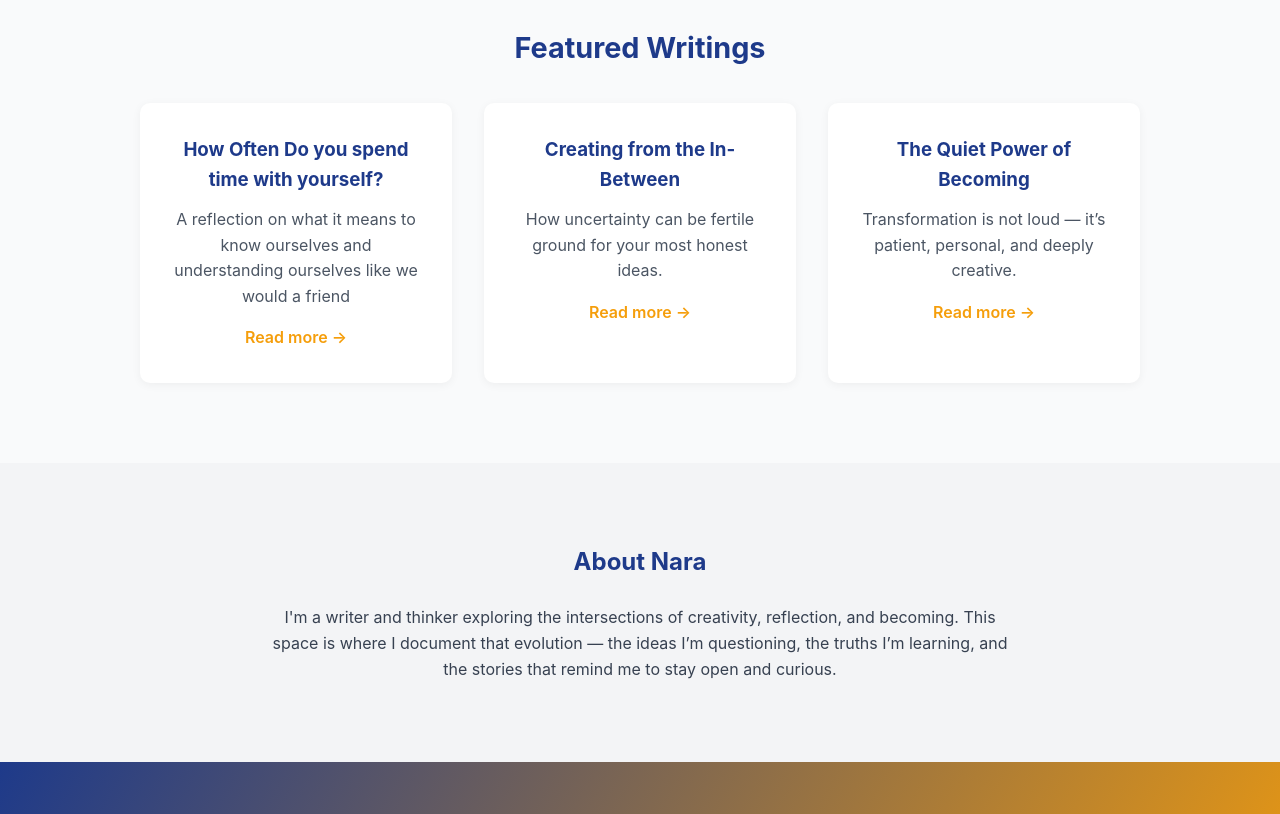
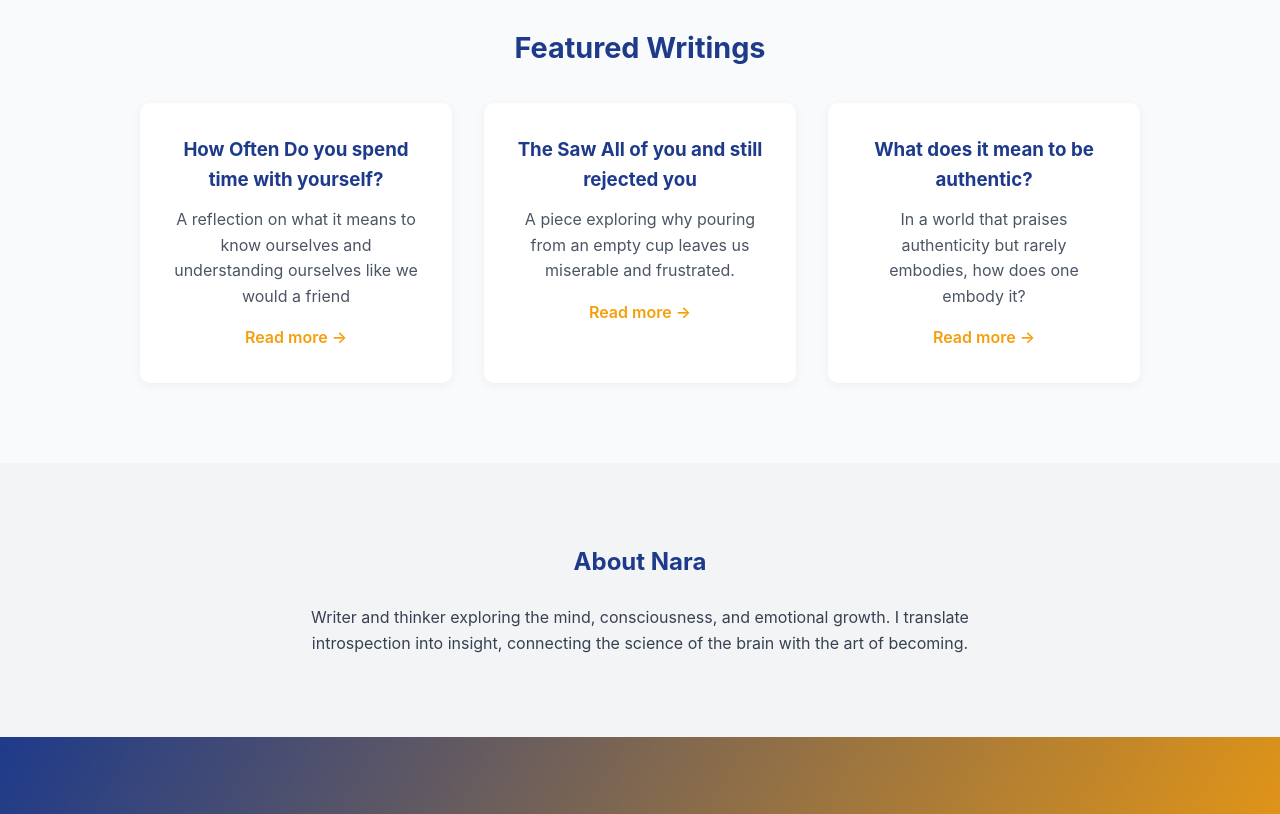
Before and after one commit to sharonnarangi/BlogR-Landing-Page, a plain HTML site: page blogr-landing-page-main/index.html in a window 1280 px wide. Shown: the part 540-1354 px from the top of the page. Drawn offline with Linux system fonts and the light colour scheme.

Commit message:
Feat: Paragraph

```diff
--- a/blogr-landing-page-main/index.html
+++ b/blogr-landing-page-main/index.html
@@ -39,15 +39,15 @@
       </article>
 
       <article class="post">
-        <h3>Creating from the In-Between</h3>
-        <p>How uncertainty can be fertile ground for your most honest ideas.</p>
-        <a href="https://substack.com/@narathinks" target="_blank">Read more →</a>
+        <h3>The Saw All of you and still rejected you</h3>
+        <p>A piece exploring why pouring from an empty cup leaves us miserable and frustrated.</p>
+        <a href="https://substack.com/@narathinks/note/p-176987055?utm_source=notes-share-action&r=5vdy7g" target="_blank">Read more →</a>
       </article>
 
       <article class="post">
-        <h3>The Quiet Power of Becoming</h3>
-        <p>Transformation is not loud — it’s patient, personal, and deeply creative.</p>
-        <a href="https://substack.com/@narathinks" target="_blank">Read more →</a>
+        <h3>What does it mean to be authentic?</h3>
+        <p>In a world that praises authenticity but rarely embodies, how does one embody it?</p>
+        <a href="https://substack.com/@narathinks/note/p-176925190?utm_source=notes-share-action&r=5vdy7g" target="_blank">Read more →</a>
       </article>
     </div>
   </section>
@@ -55,9 +55,9 @@
   <!-- ABOUT SECTION -->
   <section id="about" class="about">
     <h2>About Nara</h2>
-    <p>I'm a writer and thinker exploring the intersections of creativity, reflection, and becoming.
-      This space is where I document that evolution — the ideas I’m questioning, the truths I’m learning,
-      and the stories that remind me to stay open and curious.</p>
+    <p>Writer and thinker exploring the mind, consciousness, and
+      emotional growth. I translate introspection into insight,
+      connecting the science of the brain with the art of becoming.</p>
   </section>
 
   <!-- CONTACT / CTA -->
```
